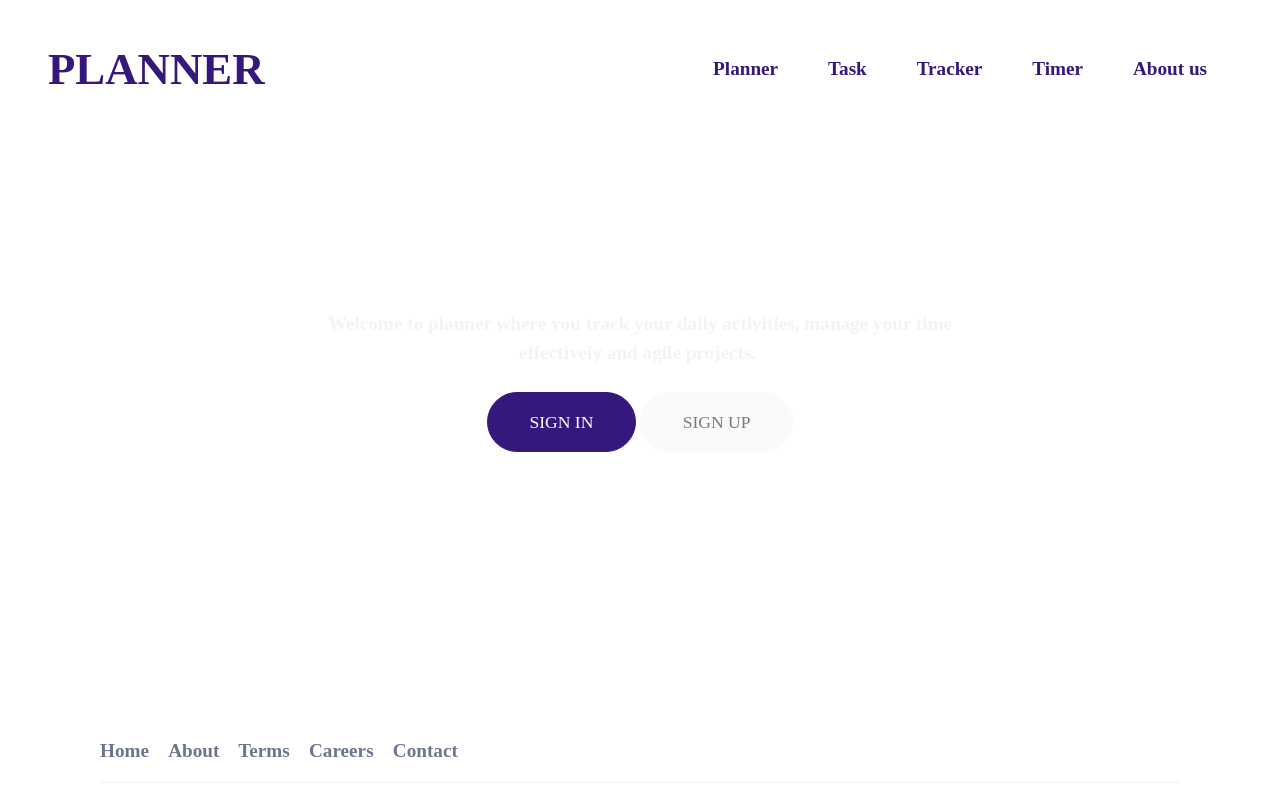
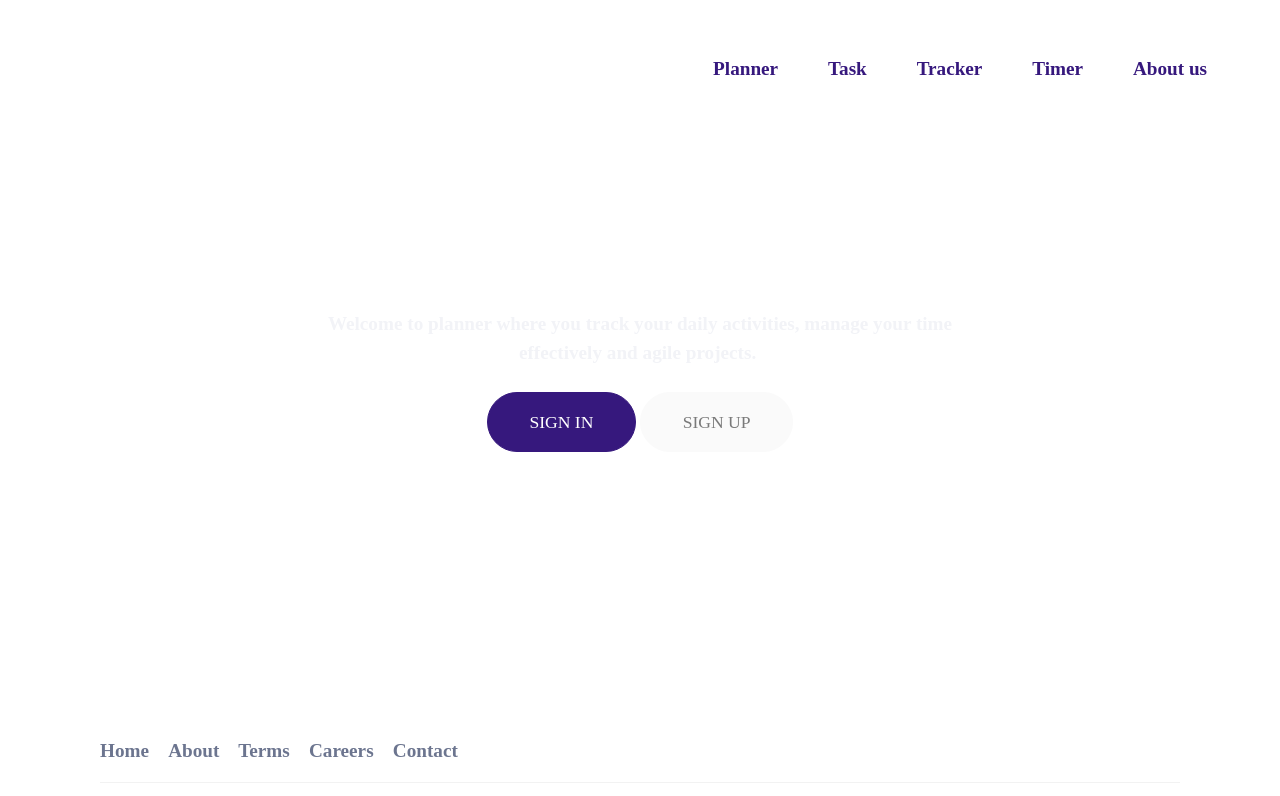
Before and after one commit to SamuelRuth/Planner, a plain HTML site: page index.html in a window 1280 px wide. Shown: the top 796 px of the page. Drawn offline with Linux system fonts and the light colour scheme; files that its build step writes are made by us from their sources; a web font is replaced by a local one.

Commit message:
Update index.html

```diff
--- a/index.html
+++ b/index.html
@@ -32,7 +32,7 @@
 
     <nav class="navbar navbar-dropdown navbar-fixed-top navbar-expand-lg">
         <div class="container">
-            <div class="navbar-brand">
+            <div class="navbar-brand" hidden>
 
                 <span class="navbar-caption-wrap"><a class="navbar-caption text-danger text-primary display-2" href="index.html">PLANNER</a></span>
             </div>
```
